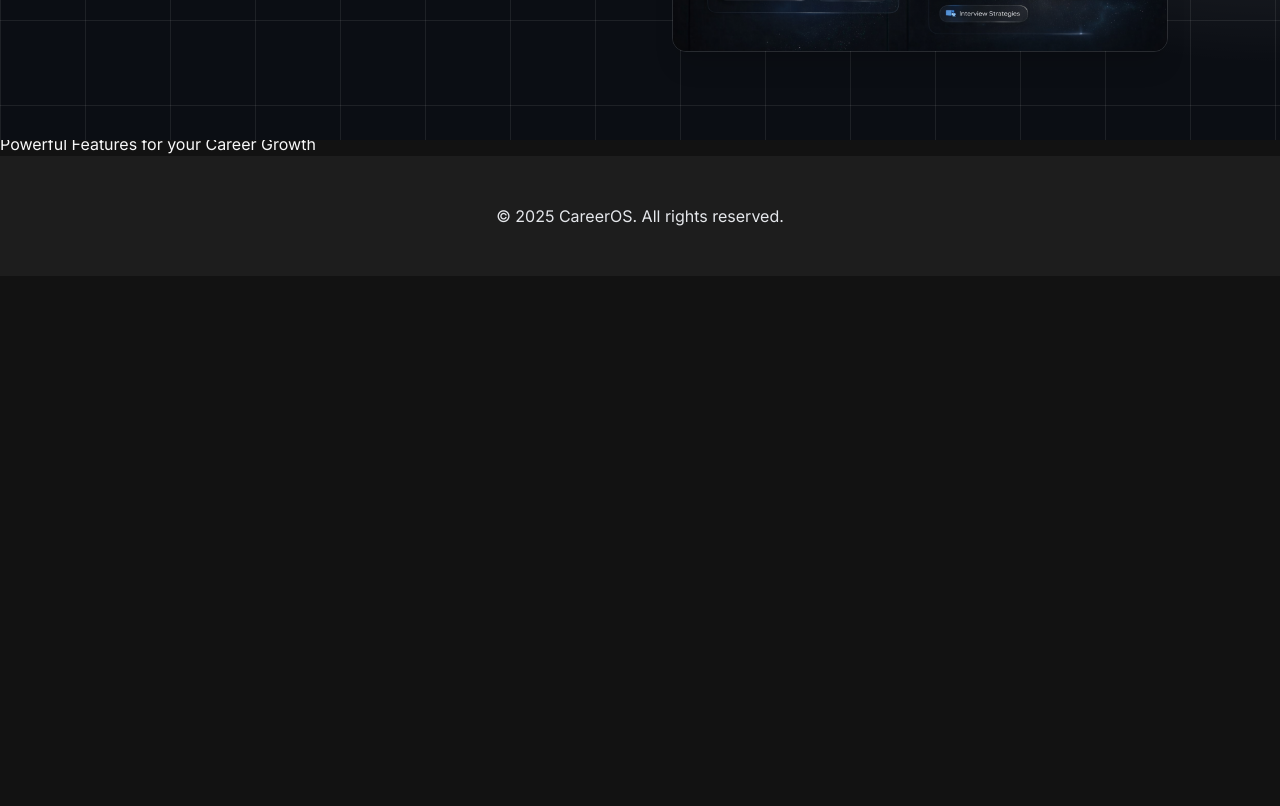
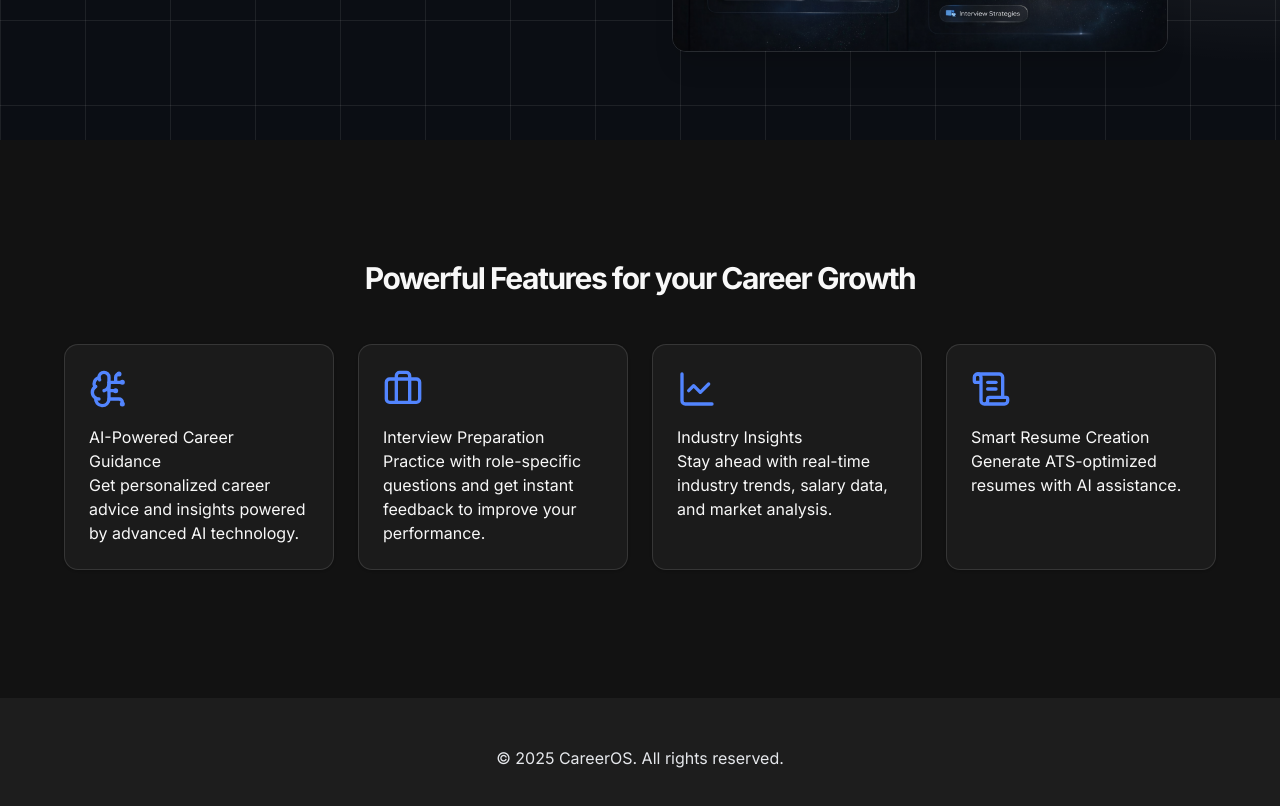
Before and after one commit to arushii09/CareerOS, a Next.js app: page / in a window 1280 px wide. Shown: the part 660-1466 px from the top of the page. Before the commit the page ends 936 px from the top, so only its background shows below. Built offline with nearby package versions, Linux system fonts and the light colour scheme; no server answers.

Commit message:
features section

```diff
--- a/app/page.jsx
+++ b/app/page.jsx
@@ -1,5 +1,7 @@
 import HeroSection from "@/components/hero";
 import { Button } from "@/components/ui/button";
+import { Card, CardContent} from "@/components/ui/card";
+import { features } from "@/data/features";
 
 export default function Home() {
   return <div>
@@ -7,9 +9,22 @@
 
    <HeroSection />
 
-  <section>
-    <div>
-      <h2>Powerful Features for your Career Growth</h2>
+  <section className="w-full py-12 md:py-24 lg:py-32 bg-background">
+    <div className="container mx-auto px-4 md:px-6">
+      <h2 className="text-3xl font-bold tracking-tighter text-center mb-12">Powerful Features for your Career Growth</h2>
+      <div className="grid grid-cols-1 md:grid-cols-2 lg:grid-cols-4 gap-6 max-w-6xl mx-auto">
+        {features.map((feature, index) => {
+      return (
+        <Card key={index}>
+            <CardContent>
+              <div>{feature.icon}
+                <h3>{feature.title}</h3>
+                <p>{feature.description}</p>
+              </div>
+            </CardContent>
+        </Card>
+      );
+      })}</div>
     </div>
   </section>
   </div>;
```
